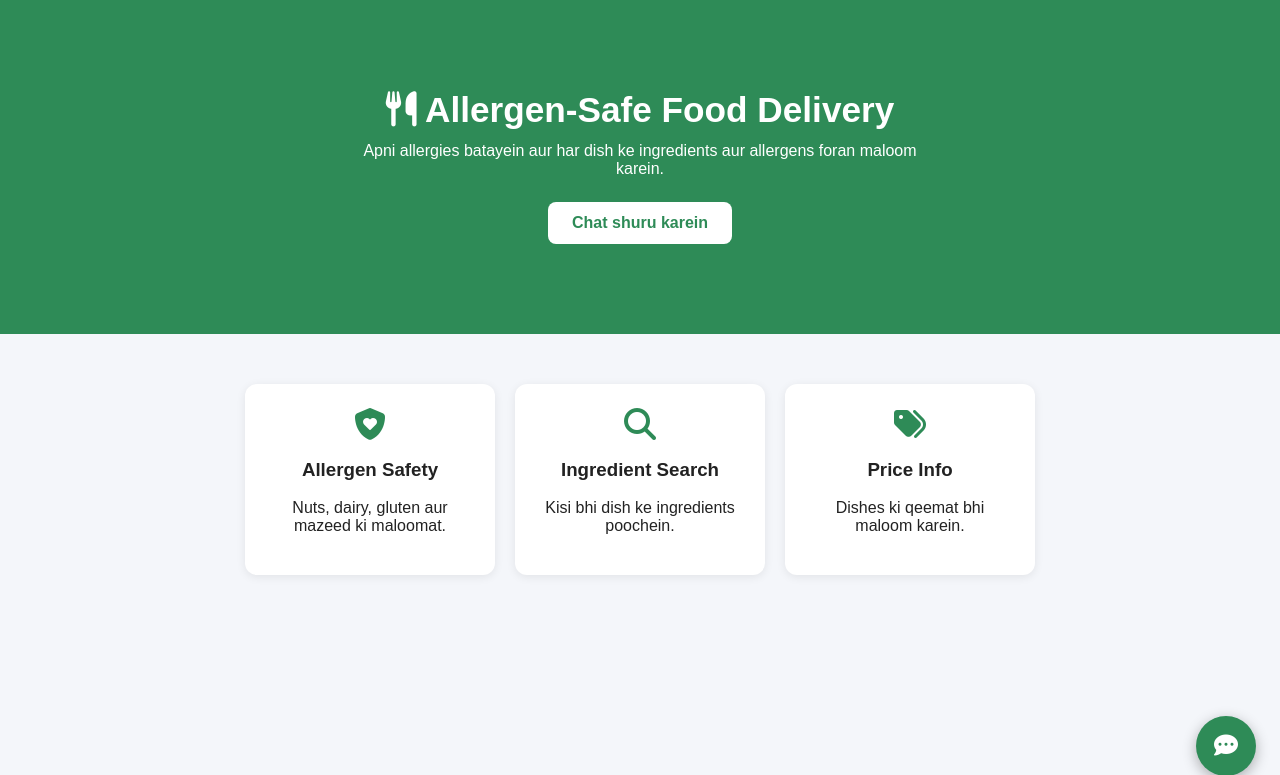
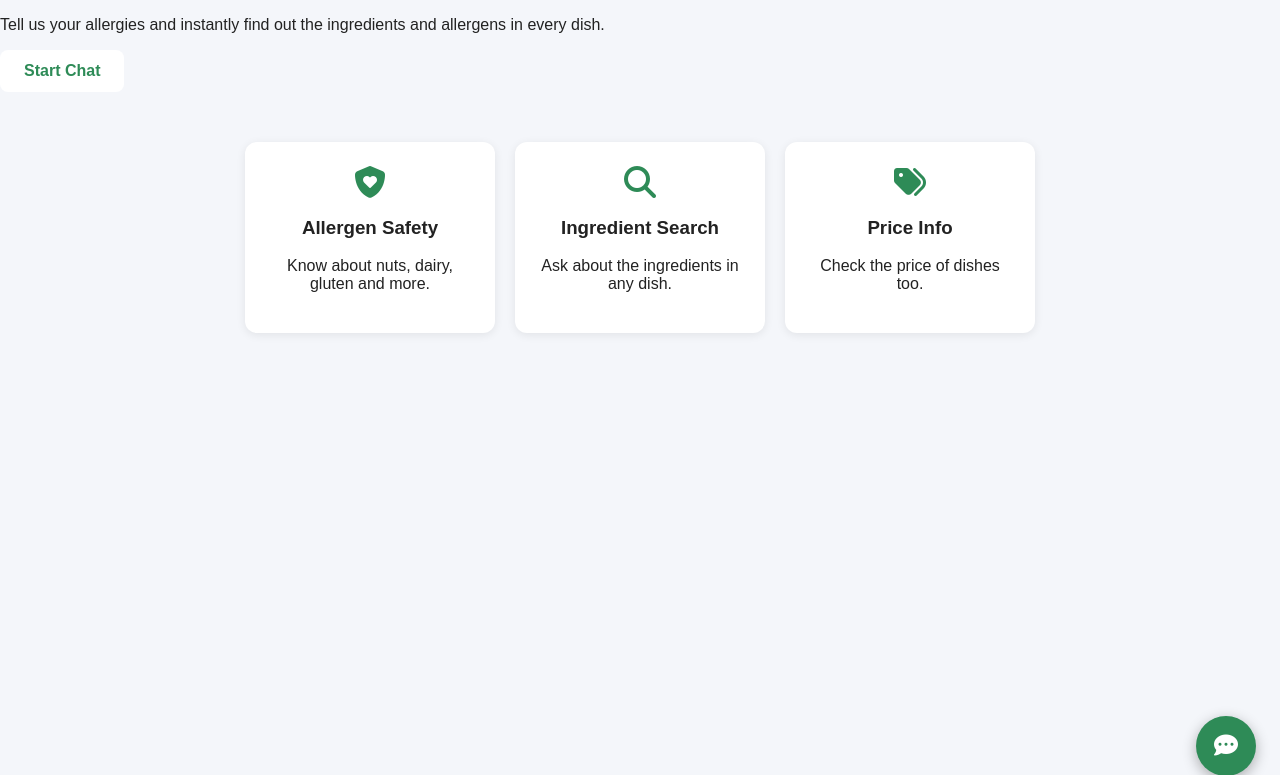
Before and after one commit to anasrizwan572-create/allergen-web, a Flask app: page / in a window 1280 px wide. Shown: the top 775 px of the page. Run offline with Flask 3, Linux system fonts and the light colour scheme.

Commit message:
Convert landing page text to English

```diff
--- a/static/chat.js
+++ b/static/chat.js
@@ -35,6 +35,6 @@ async function send() {
     const data = await res.json();
     loading.textContent = data.answer || data.error || "No response.";
   } catch {
-    loading.textContent = "Server tak pohnch nahi saka.";
+    loading.textContent = "Could not reach the server.";
   }
 }
--- a/templates/index.html
+++ b/templates/index.html
@@ -10,17 +10,15 @@
 <body>
 
   <!-- Landing page -->
-  <header class="hero">
-    <h1><i class="fa-solid fa-utensils"></i> Allergen-Safe Food Delivery</h1>
-    <p>Apni allergies batayein aur har dish ke ingredients aur allergens foran maloom karein.</p>
-    <button class="hero-btn" id="hero-chat-btn">Chat shuru karein</button>
+  <p>Tell us your allergies and instantly find out the ingredients and allergens in every dish.</p>
+<button class="hero-btn" id="hero-chat-btn">Start Chat</button>
   </header>
 
   <section class="features">
-    <div class="feature"><i class="fa-solid fa-shield-heart"></i><h3>Allergen Safety</h3><p>Nuts, dairy, gluten aur mazeed ki maloomat.</p></div>
-    <div class="feature"><i class="fa-solid fa-magnifying-glass"></i><h3>Ingredient Search</h3><p>Kisi bhi dish ke ingredients poochein.</p></div>
-    <div class="feature"><i class="fa-solid fa-tags"></i><h3>Price Info</h3><p>Dishes ki qeemat bhi maloom karein.</p></div>
-  </section>
+  <div class="feature"><i class="fa-solid fa-shield-heart"></i><h3>Allergen Safety</h3><p>Know about nuts, dairy, gluten and more.</p></div>
+  <div class="feature"><i class="fa-solid fa-magnifying-glass"></i><h3>Ingredient Search</h3><p>Ask about the ingredients in any dish.</p></div>
+  <div class="feature"><i class="fa-solid fa-tags"></i><h3>Price Info</h3><p>Check the price of dishes too.</p></div>
+</section>
 
   <!-- Floating button -->
   <button id="chat-toggle" aria-label="Open chat"><i class="fa-solid fa-comment-dots"></i></button>
```
